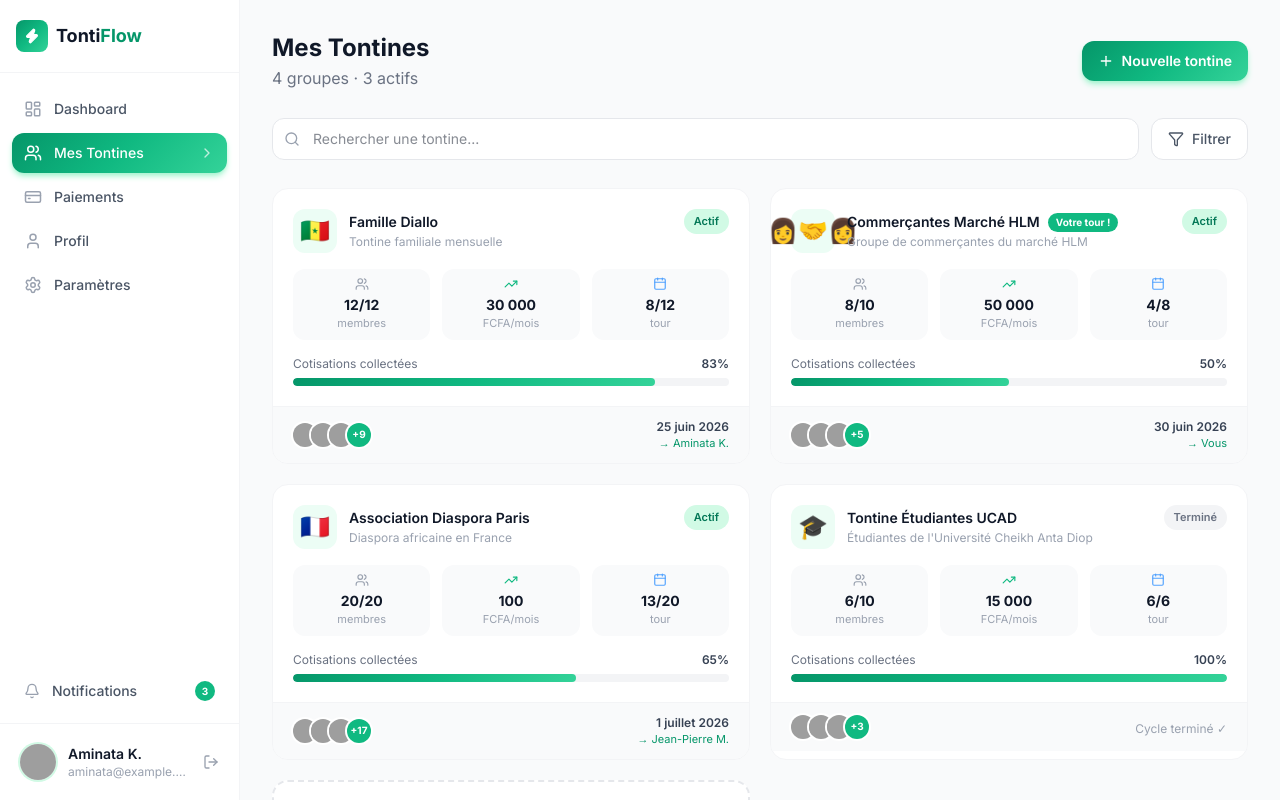
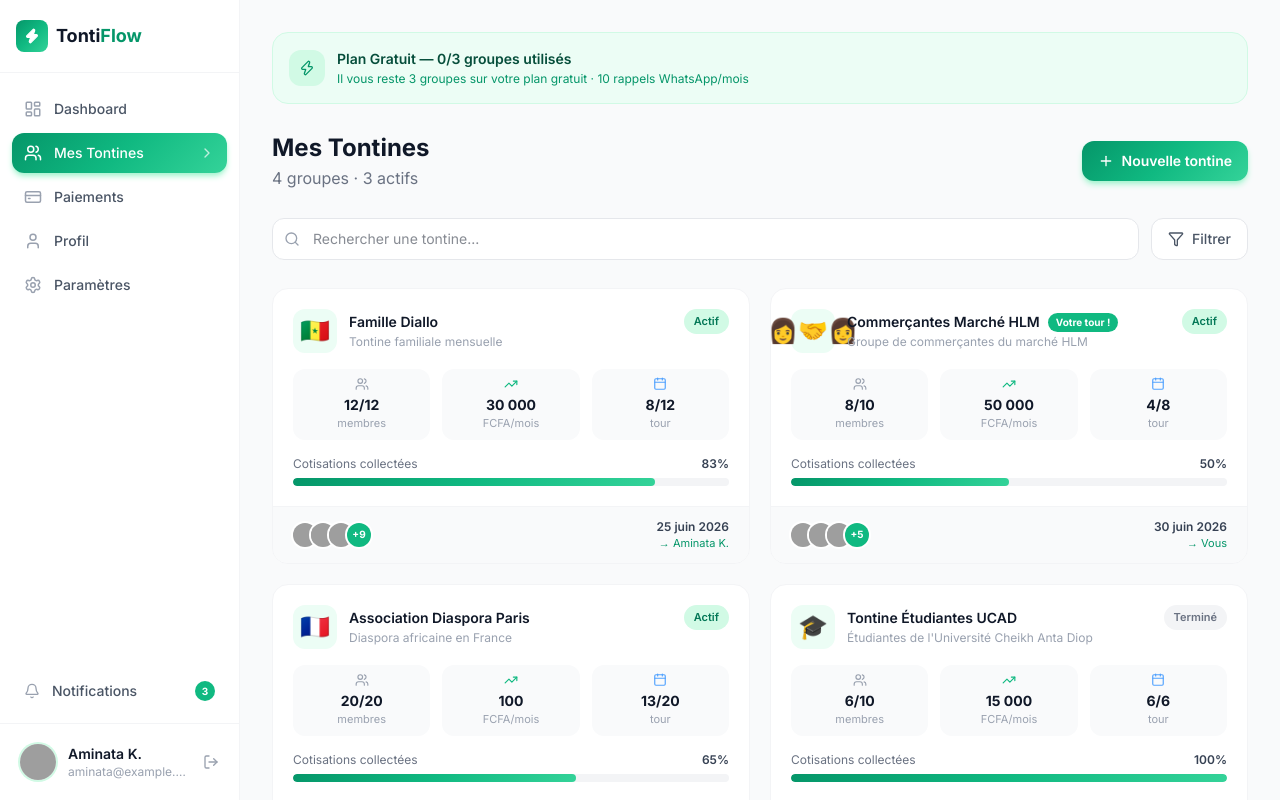
Before and after one commit to Talentueux-bot/tonti-flow, a Next.js app: page /dashboard/groups in a window 1280 px wide. Shown: the top 800 px of the page. Built offline with nearby package versions, Linux system fonts and the light colour scheme; grey boxes are pictures that could not be loaded.

Commit message:
auto: mise à jour fichiers modifiés [2026-05-27 17:00:02]

```diff
--- a/src/app/dashboard/groups/page.tsx
+++ b/src/app/dashboard/groups/page.tsx
@@ -143,9 +143,48 @@ export default function GroupsPage() {
   );
 
   const activeCount = filtered.filter((g) => g.status === "active").length;
+  const planLimits = PLANS[planId];
+  const maxGroups = planLimits.maxGroups;
+  const atLimit = maxGroups !== -1 && userGroupCount >= maxGroups;
 
   return (
     <div className="space-y-7 max-w-5xl">
+      {/* Limite plan gratuit */}
+      {planId === "free" && (
+        <div className={`flex flex-col sm:flex-row items-start sm:items-center justify-between gap-4 p-4 rounded-2xl border ${
+          atLimit
+            ? "bg-orange-50 border-orange-200"
+            : "bg-emerald-50 border-emerald-100"
+        }`}>
+          <div className="flex items-center gap-3">
+            <div className={`w-9 h-9 rounded-xl flex items-center justify-center shrink-0 ${
+              atLimit ? "bg-orange-100" : "bg-emerald-100"
+            }`}>
+              {atLimit ? <Lock className="w-4 h-4 text-orange-600" /> : <Zap className="w-4 h-4 text-emerald-600" />}
+            </div>
+            <div>
+              <p className={`text-sm font-semibold ${atLimit ? "text-orange-800" : "text-emerald-900"}`}>
+                Plan Gratuit — {userGroupCount}/{maxGroups} groupes utilisés
+              </p>
+              <p className={`text-xs mt-0.5 ${atLimit ? "text-orange-600" : "text-emerald-600"}`}>
+                {atLimit
+                  ? "Limite atteinte. Passez au plan Pro pour créer des groupes illimités."
+                  : `Il vous reste ${maxGroups - userGroupCount} groupe${maxGroups - userGroupCount > 1 ? "s" : ""} sur votre plan gratuit · 10 rappels WhatsApp/mois`}
+              </p>
+            </div>
+          </div>
+          {atLimit && (
+            <Link
+              href="/auth/register?plan=pro"
+              className="shrink-0 inline-flex items-center gap-1.5 px-4 py-2 rounded-xl gradient-emerald text-white text-sm font-semibold hover:opacity-90 transition-opacity shadow-sm"
+            >
+              <Zap className="w-3.5 h-3.5" fill="white" />
+              Passer au Pro — 5 000 FCFA/mois
+            </Link>
+          )}
+        </div>
+      )}
+
       {/* Header */}
       <div className="flex flex-col sm:flex-row sm:items-center justify-between gap-4">
         <div>
@@ -154,6 +193,16 @@ export default function GroupsPage() {
             {filtered.length} groupe{filtered.length > 1 ? "s" : ""} · {activeCount} actif{activeCount > 1 ? "s" : ""}
           </p>
         </div>
+        {atLimit ? (
+          <button
+            disabled
+            title="Limite de 3 groupes atteinte — passez au plan Pro"
+            className="inline-flex items-center gap-2 px-4 py-2.5 rounded-xl font-semibold text-gray-400 bg-gray-100 text-sm cursor-not-allowed"
+          >
+            <Lock className="w-4 h-4" />
+            Nouvelle tontine
+          </button>
+        ) : (
           <Link
             href="/dashboard/groups/new"
             className="inline-flex items-center gap-2 px-4 py-2.5 rounded-xl font-semibold text-white gradient-emerald hover:opacity-90 text-sm shadow-md shadow-emerald-200"
@@ -161,6 +210,7 @@ export default function GroupsPage() {
             <Plus className="w-4 h-4" />
             Nouvelle tontine
           </Link>
+        )}
       </div>
 
       {/* Search + Filter */}
```
Lines whose indentation alone changed are shown as unchanged.
